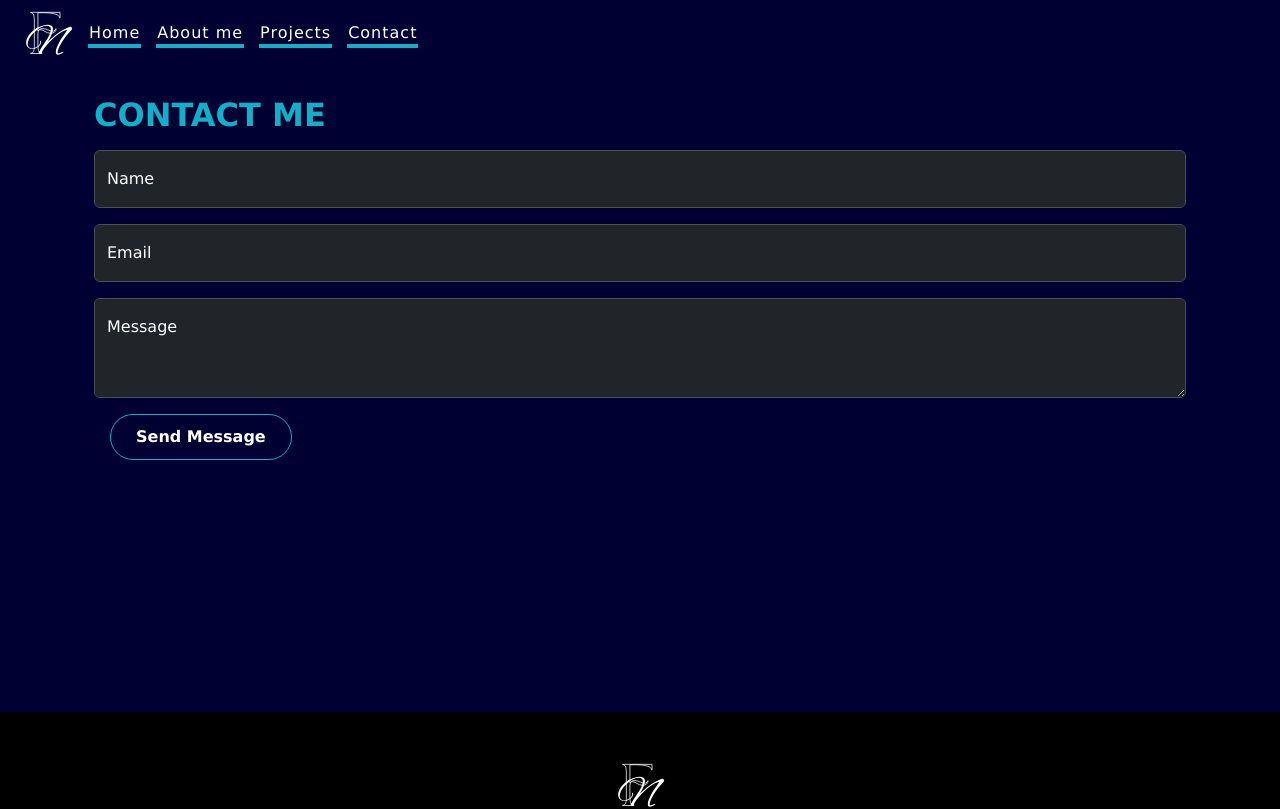
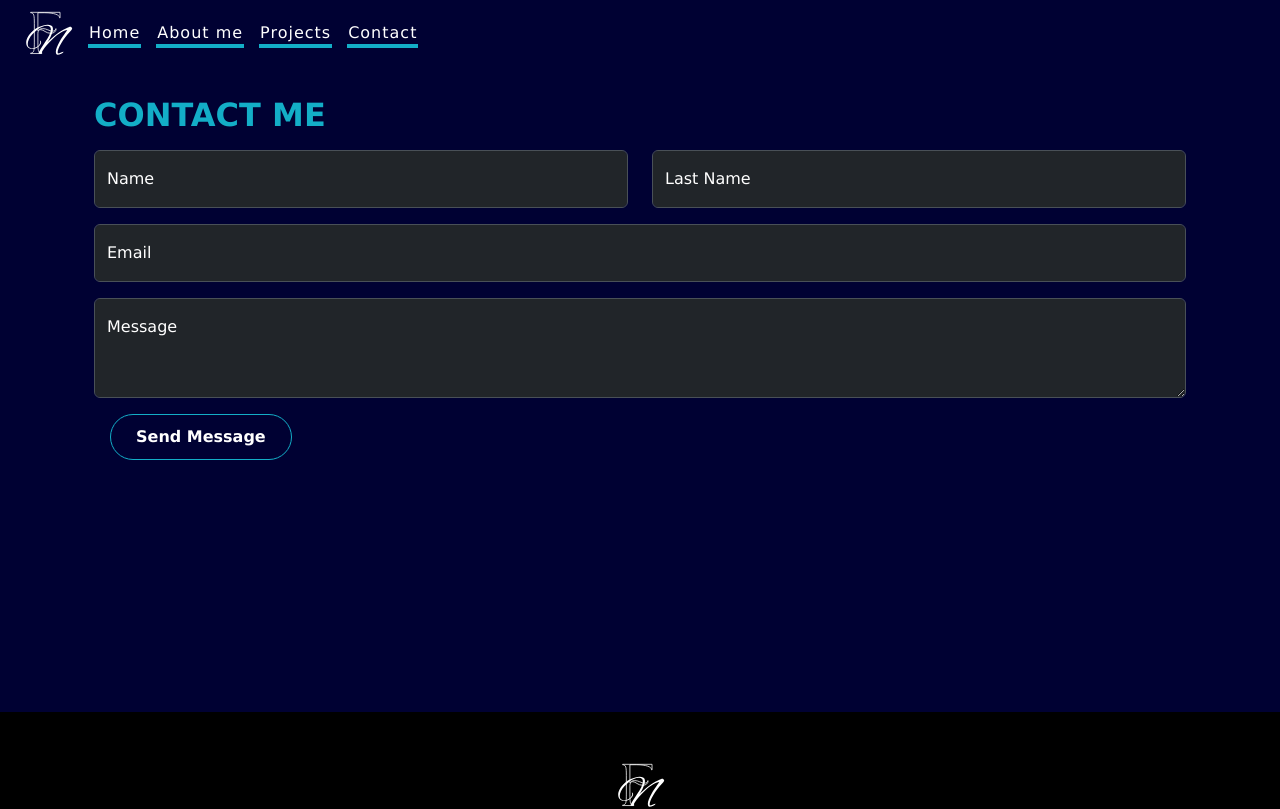
Before and after one commit to FlorenciaNieva/Portfolio-2, a React (Vite) app: page /contact in a window 1280 px wide. Shown: the top 809 px of the page. Built offline with nearby package versions, Linux system fonts and the light colour scheme; no server answers.

Commit message:
Agrego campo para el apellido

```diff
--- a/src/components/FormContact/FormContact.jsx
+++ b/src/components/FormContact/FormContact.jsx
@@ -1,6 +1,6 @@
 import React from "react";
 import { useForm } from "@formspree/react";
-import { Form, FloatingLabel, Button } from "react-bootstrap";
+import { Form, FloatingLabel, Button, Row, Col } from "react-bootstrap";
 
 export default function FormContact() {
   const [state, handleSubmit] = useForm("xdoqglvr");
@@ -11,6 +11,8 @@ export default function FormContact() {
 
   return (
     <form className="d-flex flex-column" onSubmit={handleSubmit}>
+      <Row>
+        <Col>
           <FloatingLabel
             data-bs-theme="dark"
             label="Name"
@@ -25,6 +27,24 @@ export default function FormContact() {
               autocomplete="off"
             />
           </FloatingLabel>
+        </Col>
+        <Col>
+          <FloatingLabel
+            data-bs-theme="dark"
+            label="Last Name"
+            className="floating-label mb-3"
+          >
+            <Form.Control
+              type="text"
+              name="name"
+              placeholder="Last Name"
+              className="form-control"
+              id="name"
+              autocomplete="off"
+            />
+          </FloatingLabel>
+        </Col>
+      </Row>
       <FloatingLabel
         data-bs-theme="dark"
         label="Email"
```
Lines whose indentation alone changed are shown as unchanged.
